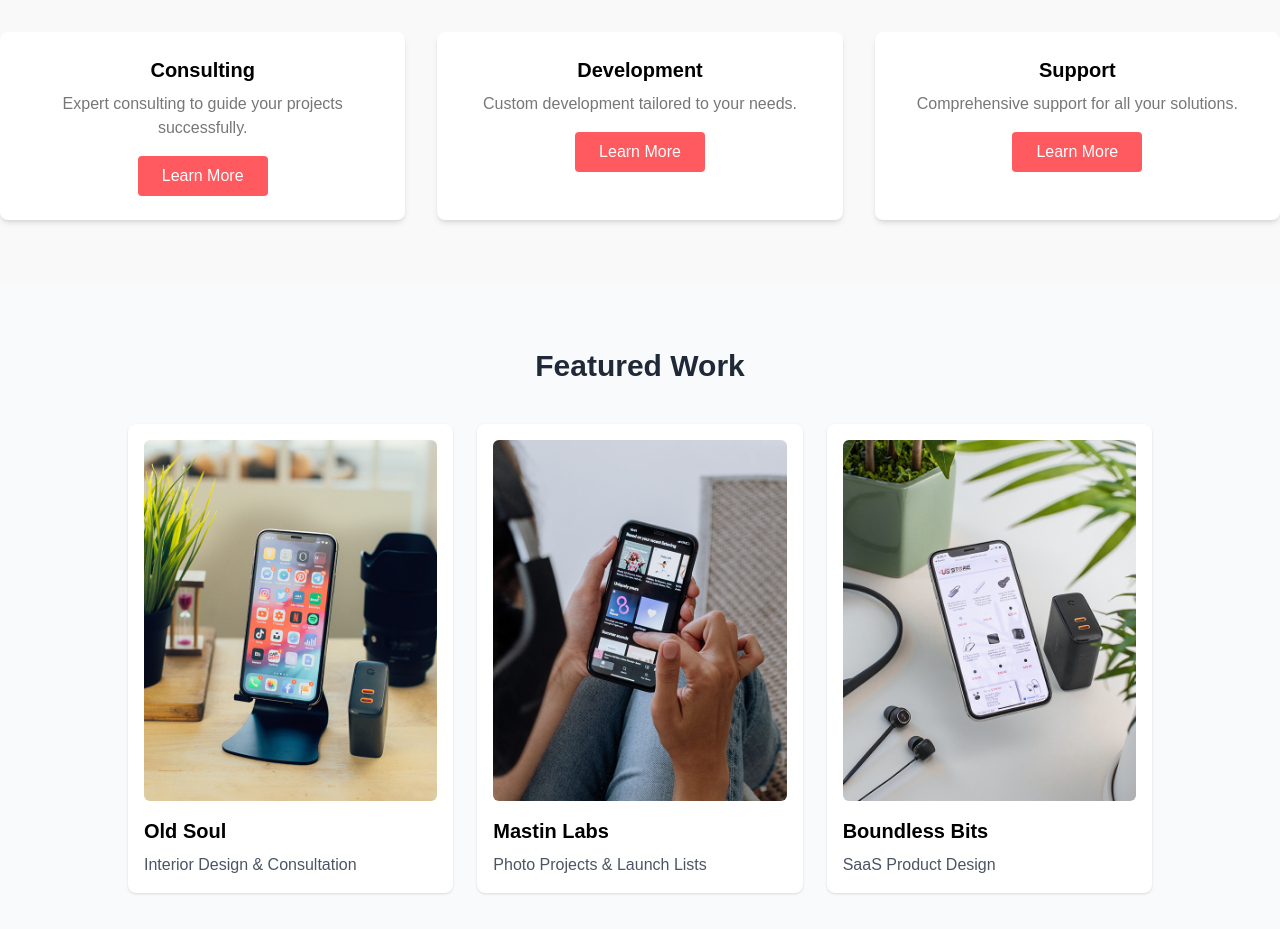
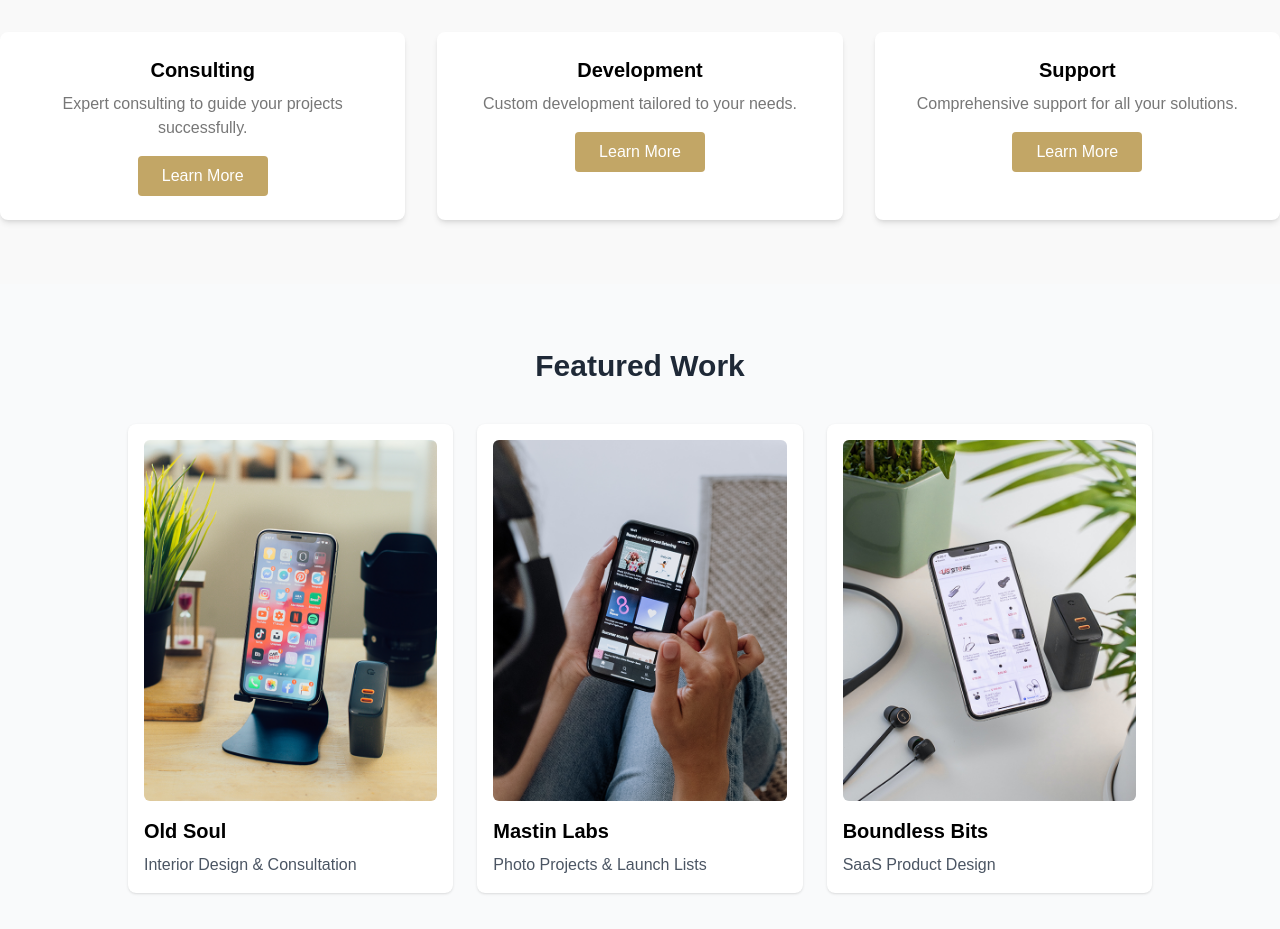
Before and after one commit to richiekaroki/wam-app-project, a Vue app in the folder wam-app/: page / in a window 1280 px wide. Shown: the part 940-1869 px from the top of the page. Built offline with nearby package versions, Linux system fonts and the light colour scheme.

Commit message:
Update ServiceSection.vue

```diff
--- a/wam-app/src/components/ServiceSection.vue
+++ b/wam-app/src/components/ServiceSection.vue
@@ -83,7 +83,7 @@ export default {
   color: #777;
 }
 .btn-primary {
-  background-color: #ff5a5f;
+  background-color: #c2a666;
   color: #fff;
   padding: 0.5rem 1.5rem;
   border: none;
@@ -91,7 +91,7 @@ export default {
   transition: background-color 0.3s;
 }
 .btn-primary:hover {
-  background-color: #e14b4d;
+  background-color: #c2a666;
 }
 .service-card:hover {
   transform: scale(1.05);
@@ -101,7 +101,7 @@ export default {
   width: 50px;
   height: 50px;
   border: 5px solid #ccc;
-  border-top: 5px solid #ff5a5f;
+  border-top: 5px solid #c2a666;
   border-radius: 50%;
   animation: spin 1s linear infinite;
 }
```
